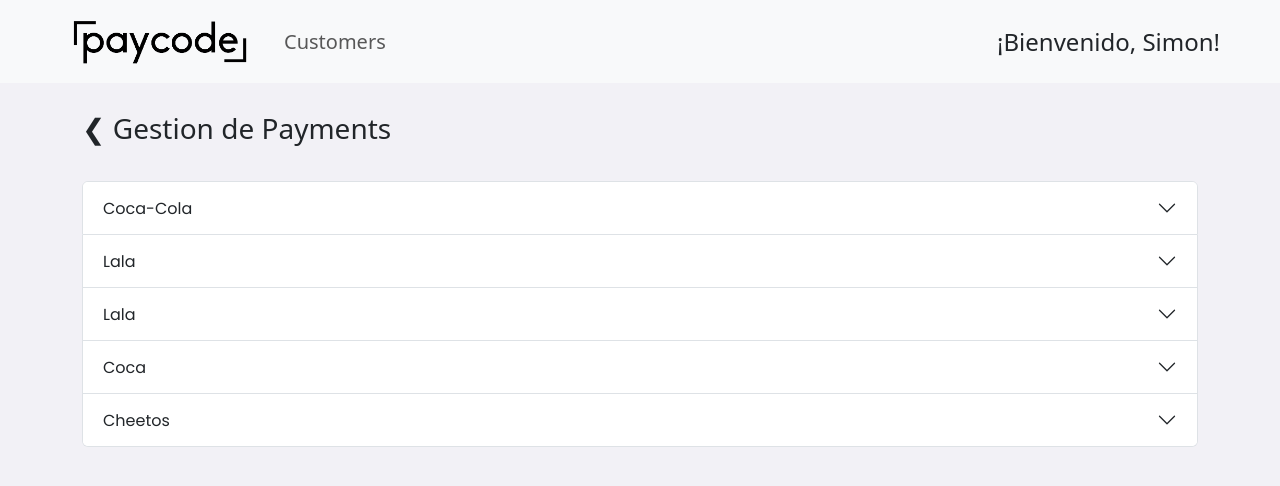
After one commit to simvalt/django_assessment, a Django app: page /dashboard/1/customers/1/payments in a window 1280 px wide. The commit adds this page. Shown: the top 486 px of the page. Run offline with Django 4.2, Linux system fonts and the light colour scheme; data comes from the database, SQL or seed files in the repository; both versions use the stored data as it was after the commit.

Commit message:
Tarea 1 finished

```diff
--- /dev/null
+++ b/django_test/webApp/core/payments.py
@@ -0,0 +1,32 @@
+from webApp.models import Customers, Payments_Customers
+
+
+def get_payments(id):
+    return Payments_Customers.objects.filter(customer_id=id)
+
+
+def get_payment(id):
+    return Payments_Customers.objects.filter(id=id).first()
+
+
+def create_payments(data,c_id):
+    payments = Payments_Customers.objects.create(
+        amount=data['amount'],
+        customer_id=Customers.objects.filter(id=c_id).first(),
+        product_name=data['product_name'],
+        quantity=data['quantity']
+    )
+    return payments
+
+def update_payments(data):
+    payments = get_payment(data['id'])
+    payments.amount = data['amount']
+    payments.product_name = data['product_name']
+    payments.quantity = data['quantity']
+    payments.save()
+    return payments
+
+def delete_payments(id):
+    payments = get_payment(id)
+    payments.delete()
+    return payments
--- a/django_test/webApp/forms.py
+++ b/django_test/webApp/forms.py
@@ -19,3 +19,15 @@
         password = self.cleaned_data.get('password')
         user = Administrators.objects.filter(name=name).filter(password=password).first()
         return user
+
+class CustomerForm(forms.Form):
+    id= forms.IntegerField(widget=forms.NumberInput(attrs={'class': 'form-control','placeholder':'ID','disabled':True}))
+    name = forms.CharField(max_length=200, widget=forms.TextInput(attrs={'class': 'form-control','placeholder':'Ingresa el nombre'}))
+    paternal_surname = forms.CharField(max_length=200, widget=forms.TextInput(attrs={'class': 'form-control','placeholder':'Ingresa el apellido'}))
+    email = forms.CharField(max_length=200, widget=forms.EmailInput(attrs={'class': 'form-control','placeholder':'Ingresa Email'}))
+
+class PaymentsForm(forms.Form):
+    id = forms.IntegerField(widget=forms.NumberInput(attrs={'class': 'form-control','placeholder':'ID','disabled':True}))
+    amount = forms.IntegerField(widget=forms.NumberInput(attrs={'class': 'form-control','placeholder':'Ingresa el monto'}))
+    product_name = forms.CharField(max_length=200, widget=forms.TextInput(attrs={'class': 'form-control','placeholder':'Ingresa el nombre del producto'}))
+    quantity = forms.IntegerField(widget=forms.NumberInput(attrs={'class': 'form-control','placeholder':'Ingresa la cantidad de productos'}))
--- a/django_test/webApp/models.py
+++ b/django_test/webApp/models.py
@@ -1,6 +1,5 @@
 from django.db import models
 
-# Create your models here.
 class Customers(models.Model):
 
     name = models.CharField(max_length=200)
@@ -8,10 +7,11 @@
     email = models.CharField(max_length=200)
 
     def __str__(self):
-        return self.name
+        return self.name+" "+self.paternal_surname
+
 class Payments_Customers(models.Model):
     amount = models.IntegerField()
-    customer_id =  models.ForeignKey(Customers, on_delete=models.CASCADE)
+    customer_id = models.ForeignKey(Customers, on_delete=models.CASCADE)
     product_name = models.CharField(max_length=200)
     quantity = models.IntegerField()
 
@@ -22,5 +22,6 @@
     name = models.CharField(max_length=200)
     password = models.CharField(max_length=200)
     rol = models.CharField(max_length=30)
+
     def __str__(self):
         return self.name
--- a/django_test/webApp/static/styles/main.css
+++ b/django_test/webApp/static/styles/main.css
@@ -16,7 +16,7 @@
     height: 100px;
 }
 .container-login{
-    height: 45vh;
+    height: 55vh;
     width: 35vw;
 }
 .card-login{
@@ -55,7 +55,6 @@
     font-size: 1.7rem;
     border-radius: 10px;
 }
-
 @media (max-width: 768px) {
     .container-login{
         height: 70vh;
--- a/django_test/webApp/templates/base/base.html
+++ b/django_test/webApp/templates/base/base.html
@@ -10,6 +10,7 @@
     <link rel="stylesheet" href="{% static 'styles/main.css' %}">
     <link href="https://cdn.jsdelivr.net/npm/bootstrap@5.3.0-alpha1/dist/css/bootstrap.min.css" rel="stylesheet" integrity="sha384-GLhlTQ8iRABdZLl6O3oVMWSktQOp6b7In1Zl3/Jr59b6EGGoI1aFkw7cmDA6j6gD" crossorigin="anonymous">
     <script src="https://cdn.jsdelivr.net/npm/bootstrap@5.3.0-alpha1/dist/js/bootstrap.bundle.min.js" integrity="sha384-w76AqPfDkMBDXo30jS1Sgez6pr3x5MlQ1ZAGC+nuZB+EYdgRZgiwxhTBTkF7CXvN" crossorigin="anonymous"></script>
+    <script src="https://code.jquery.com/jquery-3.6.3.js" integrity="sha256-nQLuAZGRRcILA+6dMBOvcRh5Pe310sBpanc6+QBmyVM=" crossorigin="anonymous"></script>
 </head>
 <body class="background-app">
     <main class="size-app">
--- a/django_test/webApp/templates/dashboard.html
+++ b/django_test/webApp/templates/dashboard.html
@@ -13,16 +13,24 @@
     <div class="collapse navbar-collapse" id="navbarText">
       <ul class="navbar-nav me-auto mb-2 mb-lg-0">
         <li class="nav-item">
-            <a class="nav-link active" aria-current="page" href="#">Clientes</a>
-          </li>
-          <li class="nav-item">
-            <a class="nav-link active" href="#">Pagos</a>
+          <a class="nav-link fs-5" aria-current="page" href="{% url 'dashboard_customers' user.id %}">Customers</a>
         </li>
       </ul>
-        <span class="navbar-text text-capitalize">
+      <ul class="navbar-nav">
+        <li class="nav-item dropdown text-capitalize fs-4" data-bs-toggle="dropdown" aria-expanded="false">
+
             ¡Bienvenido, {{user.name}}!
-        </span>
+
+          <ul class="dropdown-menu dropdown-menu-dark mt-3">
+            <li onclick="location.href='{% url 'login' %}'"><a class="dropdown-item" >Cerrar Sesión</a></li>
+          </ul>
+        </li>
+      </ul>
     </div>
   </div>
 </nav>
+<div class="container mt-4">
+  {% block dashboard %}
   {% endblock %}
+</div>
+{% endblock %}
--- /dev/null
+++ b/django_test/webApp/templates/payments.html
@@ -0,0 +1,128 @@
+{% extends 'dashboard.html' %}
+{% block dashboard %}
+{% load static %}
+<div class="d-flex mb-3">
+    <div class="fs-3 me-auto mb-3" onclick="location.href='{% url 'dashboard_customers' user.id %}'">❮  Gestion de Payments</div>
+    <div class="">
+        {% if user.rol == 'super_administrator' %}
+        <button type="button" class="btn btn-primary" data-bs-toggle="modal" data-bs-target="#paymentModal">Agregar +</button>
+        {% endif %}
+    </div>
+  </div>
+
+  <div class="accordion" id="accordionFlushPayments">
+    {% for p in payments %}
+    <div class="accordion-item">
+      <h2 class="accordion-header" id="heading{{p.id}}">
+        <button class="accordion-button collapsed text-capitalize" type="button" data-bs-toggle="collapse" data-bs-target="#collapse{{p.id}}" aria-expanded="false" aria-controls="collapse{{p.id}}">
+          {{p.product_name}}
+        </button>
+      </h2>
+      <div id="collapse{{p.id}}" class="accordion-collapse collapse" aria-labelledby="heading{{p.id}}" data-bs-parent="#accordionFlushPayments">
+        <div class="accordion-body">
+          <div class="d-flex mb-3">
+            <div class="fs-4 me-auto text-capitalize">{{p.customer_id}}</div>
+            <div class="">
+                {% if user.rol == 'super_administrator' %}
+                <button type="button" class="btn btn-warning me-2" onclick="update({{p.id}})" value="{{p.id}}" name="payment_update">Editar</button>
+                {% endif %}
+            </div>
+            <form method="POST" action="{% url 'payments_delete' user.id customer%}">
+                {% csrf_token %}
+                <div class="">
+                    {% if user.rol == 'super_administrator' %}
+                    <button class="btn btn-danger" name="id" value="{{p.id}}">Eliminar</button>
+                    {% endif %}
+                </div>
+            </form>
+            </div>
+          <div class="d-flex">
+            <div class="fs-5 me-auto">Cantidad: {{p.quantity}} </div>
+            <div class="fs-5">Precio: ${{p.amount}}</div>
+            <div class="fs-5 ms-auto"></div>
+          </div>
+        </div>
+      </div>
+    </div>
+    {% endfor %}
+</div>
+
+<!-- Modal -->
+<div class="modal fade" id="paymentModal" data-bs-backdrop="static" tabindex="-1" aria-labelledby="paymentModalLabel" aria-hidden="true">
+    <div class="modal-dialog modal-dialog-centered">
+      <div class="modal-content">
+        <div class="modal-header">
+          <h1 class="modal-title fs-5" id="exampleModalLabel">Payments</h1>
+          <button type="button" class="btn-close" data-bs-dismiss="modal" aria-label="Close"></button>
+        </div>
+        <div class="modal-body">
+          <form method="POST" action="{% url 'payments_create' user.id customer %}">
+            {% csrf_token %}
+            <div class="mb-3">
+              {{payments_form.product_name}}
+            </div>
+            <div class="mb-3">
+                {{payments_form.quantity}}
+            </div>
+            <div class="mb-3">
+              {{payments_form.amount}}
+            </div>
+          </div>
+          <div class="modal-footer">
+            <button class="btn btn-dark">Guardar</button>
+          </div>
+          </form>
+      </div>
+    </div>
+  </div>
+
+  <div class="modal fade" id="paymentUpdate" data-bs-backdrop="static" tabindex="-1" aria-labelledby="paymentModalLabel" aria-hidden="true">
+    <div class="modal-dialog modal-dialog-centered">
+      <div class="modal-content">
+        <div class="modal-header">
+          <h1 class="modal-title fs-5" id="exampleModalLabel">Payments</h1>
+          <button type="button" class="btn-close" data-bs-dismiss="modal" aria-label="Close"></button>
+        </div>
+        <div class="modal-body">
+          <form method="POST" id="form_update" action="{% url 'payments_update' user.id customer %}">
+            {% csrf_token %}
+            <div class="mb-3">
+                {{payments_form.id}}
+              </div>
+            <div class="mb-3">
+              {{payments_form.product_name}}
+            </div>
+            <div class="mb-3">
+                {{payments_form.quantity}}
+            </div>
+            <div class="mb-3">
+              {{payments_form.amount}}
+            </div>
+          </div>
+          <div class="modal-footer">
+            <button class="btn btn-dark">Guardar</button>
+          </div>
+          </form>
+      </div>
+    </div>
+  </div>
+
+<script>
+    $(document).ready(function () {
+        $('#form_update').submit(function(){
+            $("#form_update :disabled").removeAttr('disabled');
+        })
+    });
+    function update(id){
+        var payments = JSON.parse("{{payments_json | safe}}".replace(/'/g, '"')).find( x => x.id == id)
+        $("#form_update input[name='product_name']").val(payments['product_name']);
+        $("#form_update input[name='quantity']").val(payments['quantity']);
+        $("#form_update input[name='amount']").val(payments['amount']);
+        $("#form_update input[name='id']").val(payments['id']);
+        $("#paymentUpdate").modal("show");
+        return false;
+    }
+
+</script>
+
+{% endblock %}
--- a/django_test/webApp/urls.py
+++ b/django_test/webApp/urls.py
@@ -3,5 +3,12 @@
 
 urlpatterns = [
     path('', views.login, name="login"),
-    path('dashboard/<int:id>',views.dashboard, name="dashboard")
+    path('dashboard/<int:id>/customers',views.customer_front, name="dashboard_customers"),
+    path('dashboard/<int:id>/customers/<int:customer>/payments',views.payments_front, name="dashboard_payments"),
+    path('customer/<int:id>/customers/create',views.customer_create,name="customer_create"),
+    path('customer/<int:id>/customers/delete',views.customer_delete,name="customer_delete"),
+    path('customer/<int:id>/customers/update',views.customer_update,name="customer_update"),
+    path('customer/<int:id>/customers/<int:customer>/payments/create',views.payments_create,name="payments_create"),
+    path('customer/<int:id>/customers/<int:customer>/payments/delete',views.payments_delete,name="payments_delete"),
+    path('customer/<int:id>/customers/<int:customer>/payments/update',views.payments_update,name="payments_update"),
 ]
--- a/django_test/webApp/views.py
+++ b/django_test/webApp/views.py
@@ -1,7 +1,11 @@
 from django.shortcuts import render, redirect
+from django.core import serializers
 
-from webApp.forms import GenerateLoginForm
-from webApp.models import Administrators
+from webApp.forms import GenerateLoginForm, CustomerForm, PaymentsForm
+from webApp.models import Administrators, Customers, Payments_Customers
+from webApp.core.customers import create_customer, delete_customer,get_customers, update_customer
+from webApp.core.payments import create_payments, delete_payments, get_payments, update_payments
+import json
 
 # Create your views here.
 def login(request):
@@ -15,14 +19,105 @@
         if request.POST and form.is_valid():
             user = form.login(request)
             if user:
-                return redirect('dashboard/'+str(user.id))
+                return redirect('dashboard/'+str(user.id)+'/customers')
         return render(request, 'login.html', {
                 'form':form,
         })
 
-def dashboard(request,id):
+def customer_front(request,id):
     user = Administrators.objects.filter(id=id).first()
+    customers = get_customers()
+    customers_json = list(get_customers().values())
+    customer_form = CustomerForm()
     if request.method == 'GET':
-        return render(request, 'dashboard.html', {
-            'user':user
+        return render(request, 'customers.html', {
+            'user':user,
+            'customers':customers,
+            'customer_form':customer_form,
+            'customers_json':customers_json
     })
+
+def payments_front(request,id,customer):
+    user = Administrators.objects.filter(id=id).first()
+    payments = get_payments(customer)
+    payments_json = list(payments.values())
+    payment_form = PaymentsForm()
+    if request.method == 'GET':
+        return render(request, 'payments.html', {
+            'user':user,
+            'payments':payments,
+            'payments_form':payment_form,
+            'customer':customer,
+            'payments_json':payments_json
+    })
+
+def customer_create(request,id):
+    if request.method == 'POST':
+        data = {
+            "name":request.POST['name'],
+            "paternal_surname":request.POST['paternal_surname'],
+            "email":request.POST['email']
+        }
+        customer = create_customer(data)
+        dummy_payments = {
+            "amount":200,
+            "product_name":"Cheetos",
+            "quantity":10
+        }
+        create_payments(dummy_payments,customer.id)
+        create_payments(dummy_payments,customer.id)
+        return redirect('/dashboard/'+str(id)+'/customers')
+    else:
+        return redirect('/dashboard/'+str(id)+'/customers')
+
+def customer_delete(request,id):
+    if request.method == 'POST':
+        delete_customer(request.POST['id'])
+        return redirect('/dashboard/'+str(id)+'/customers')
+    else:
+        return redirect('/dashboard/'+str(id)+'/customers')
+
+def customer_update(request,id):
+    if request.method == 'POST':
+        data = {
+            "id":request.POST['id'],
+            "name":request.POST['name'],
+            "paternal_surname":request.POST['paternal_surname'],
+            "email":request.POST['email']
+        }
+        update_customer(data)
+        return redirect('/dashboard/'+str(id)+'/customers')
+    else:
+        return redirect('/dashboard/'+str(id)+'/customers')
+
+def payments_create(request,id,customer):
+    if request.method == 'POST':
+        data = {
+            "amount":request.POST['amount'],
+            "product_name":request.POST['product_name'],
+            "quantity":request.POST['quantity']
+        }
+        create_payments(data,customer)
+        return redirect('/dashboard/'+str(id)+'/customers/'+str(customer)+'/payments')
+    else:
+        return redirect('/dashboard/'+str(id)+'/customers/'+str(customer)+'/payments')
+
+def payments_delete(request,id,customer):
+    if request.method == 'POST':
+        delete_payments(request.POST['id'])
+        return redirect('/dashboard/'+str(id)+'/customers/'+str(customer)+'/payments')
+    else:
+        return redirect('/dashboard/'+str(id)+'/customers/'+str(customer)+'/payments')
+
+def payments_update(request,id,customer):
+    if request.method == 'POST':
+        data = {
+            "id":request.POST['id'],
+            "amount":request.POST['amount'],
+            "product_name":request.POST['product_name'],
+            "quantity":request.POST['quantity']
+        }
+        update_payments(data)
+        return redirect('/dashboard/'+str(id)+'/customers/'+str(customer)+'/payments')
+    else:
+        return redirect('/dashboard/'+str(id)+'/customers/'+str(customer)+'/payments')
```
Also changed, not shown: django_test/webApp/core/customers.py (added, +31 -0 lines), django_test/webApp/templates/customers.html (added, +127 -0 lines), django_test/webApp/templates/login.html (+22 -14 lines), django_test/db.sqlite3. Lines whose indentation alone changed are shown as unchanged.
